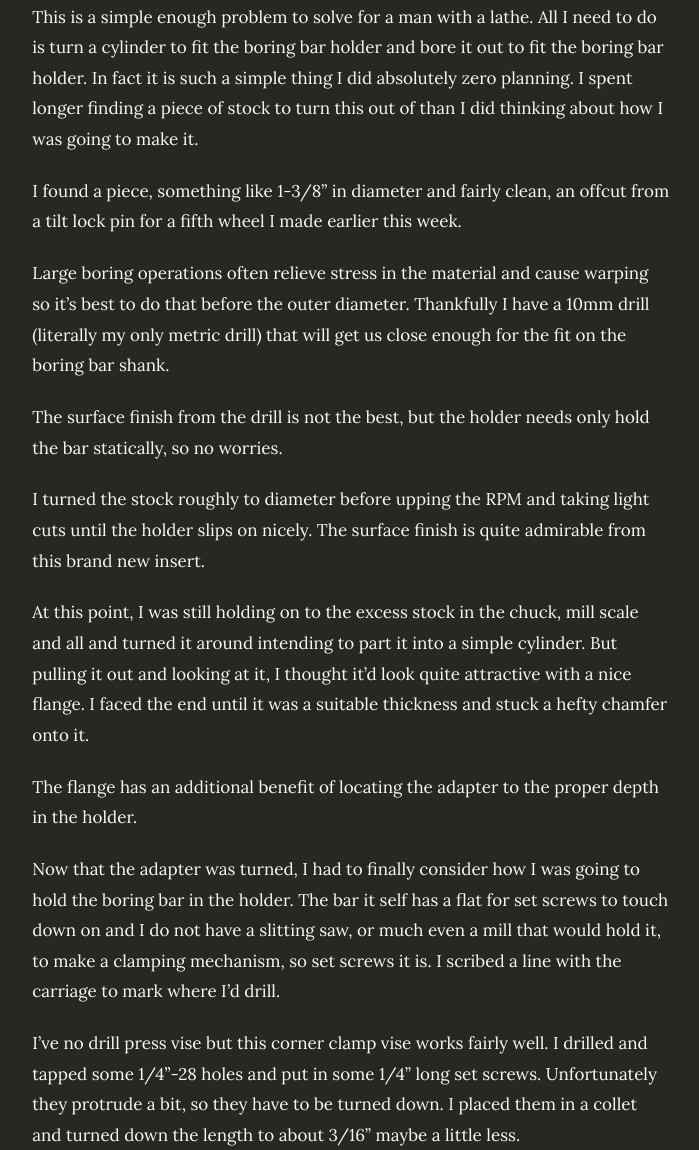
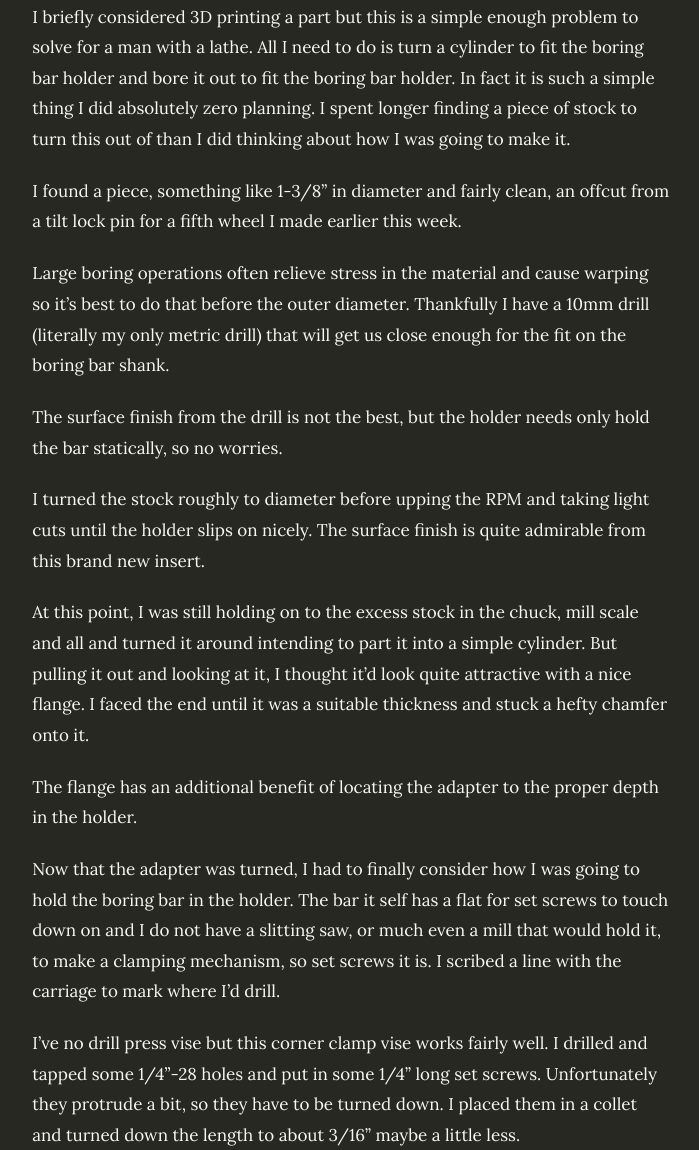
Before and after one commit to sanjotbains/sanjotbains.github.io, a Jekyll site: the page built from _posts/2026-04-08-boring-bar-holder.md, in a window 1280 px wide and 1400 px high, scrolled down 983 px. Shown: the part 250-1400 px from the top of the window, without its empty margins (289-988 px from the left). Built offline with Jekyll 4.4.1, drawn with Linux system fonts in a browser that asks for light colours.

```diff
--- a/_posts/2026-04-08-boring-bar-holder.md
+++ b/_posts/2026-04-08-boring-bar-holder.md
@@ -15,7 +15,7 @@ As I mentioned in the [acquistion article]({{ site.baseurl }}/tools/shop/2026/04
 
 ![10mm Boring Bar]({{ site.baseurl }}/assets/img/sheldon/boring_bar.jpg)
 
-This is a simple enough problem to solve for a man with a lathe. All I need to do is turn a cylinder to fit the boring bar holder and bore it out to fit the boring bar holder. In fact it is such a simple thing I did absolutely zero planning. I spent longer finding a piece of stock to turn this out of than I did thinking about how I was going to make it.
+I briefly considered 3D printing a part but this is a simple enough problem to solve for a man with a lathe. All I need to do is turn a cylinder to fit the boring bar holder and bore it out to fit the boring bar holder. In fact it is such a simple thing I did absolutely zero planning. I spent longer finding a piece of stock to turn this out of than I did thinking about how I was going to make it.
 
 I found a piece, something like 1-3/8" in diameter and fairly clean, an offcut from a tilt lock pin for a fifth wheel I made earlier this week.
 
--- a/_sass/_variables.scss
+++ b/_sass/_variables.scss
@@ -18,7 +18,7 @@ $mk-red:      #f92672;
 $post-class-colors: (
   "general":   $mk-comment,
   "machining": $mk-teal,
-  "reviews": $mk-pink,
+  "3dprinting": $mk-pink,
   "woodworking": $mk-purple,
   "electrical":  $mk-orange,
 );
--- a/_sass/post-classes/_reviews.scss
+++ b/_sass/post-classes/_3dprinting.scss
@@ -1,8 +1,8 @@
-// ── reviews post overrides ──────────────────────────────────────────────────
+// ── 3dprinting post overrides ──────────────────────────────────────────────────
 // Accent: $mk-pink (#f92672)
 // Character: charged, argumentative, declarative
 
-[data-post-class="reviews"] {
+[data-post-class="3dprinting"] {
   .post-title { color: $mk-pink; }
 
   .post-content {
--- a/assets/css/main.scss
+++ b/assets/css/main.scss
@@ -12,6 +12,6 @@
 // ── Post-class partials ───────────────────────────────────────────────────────
 // Add a new line here when you create a new post class.
 @import "post-classes/machining";
-@import "post-classes/reviews";
+@import "post-classes/3dprinting";
 @import "post-classes/woodworking";
 @import "post-classes/electrical";
```
Also changed, not shown: _posts/2025-10-25-mack-light-box.md (added, +37 -0 lines), _posts/2026-04-09-sheldon-lathe-headstock-gear.md (+1 -1 lines), assets/img/mack/enclosure_model.PNG (added), assets/img/mack/installed_box.jpg (added), 2 other files.
